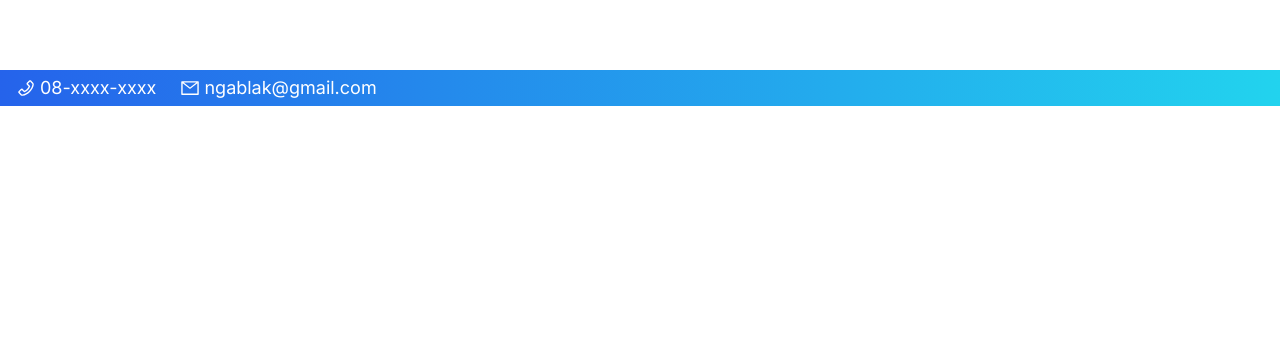
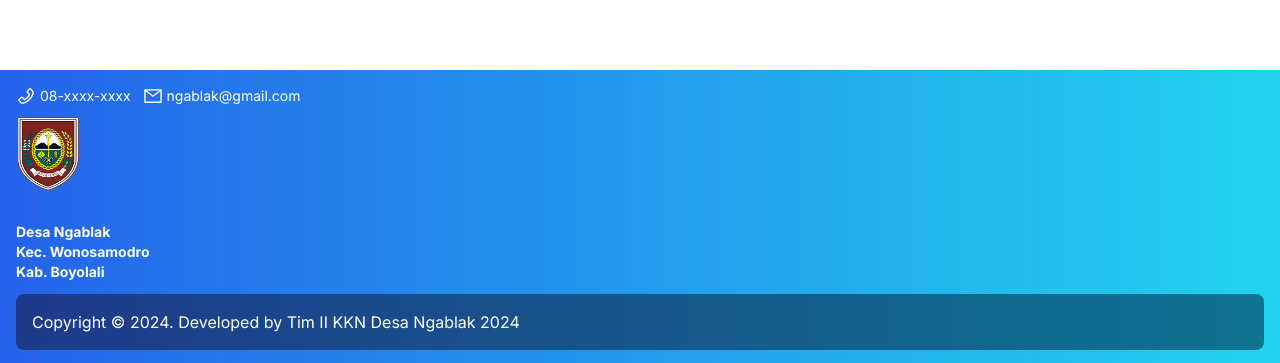
Before and after one commit to heronhoga/ngablak, a Next.js app: page / in a window 1280 px wide. Shown: the part 2635-2998 px from the top of the page. Before the commit the page ends 2741 px from the top, so only its background shows below. Built offline with nearby package versions, Linux system fonts and the light colour scheme; grey boxes are pictures that could not be loaded.

Commit message:
fix:fix footer content

```diff
--- a/app/created-components/Footer.tsx
+++ b/app/created-components/Footer.tsx
@@ -1,22 +1,43 @@
 import React from "react";
-import FiGlobe from "../icons/globe";
-import AiOutlinePhone from "../icons/phone";
-import AiOutlineMail from "../icons/email";
+import { FiGlobe } from "react-icons/fi";
+import { AiOutlinePhone, AiOutlineMail } from "react-icons/ai";
+import Image from "next/image";
+
 function Footer() {
   return (
-    <div>
-      <div
-        id="header"
-        className="flex flex-col justify-center md:flex-row md:justify-start items-start md:items-center bg-gradient-to-r from-blue-600 to-cyan-400 text-white p-1"
-      >
-        <div className="flex items-center space-x-1 mb-2 md:mb-0 md:mx-3">
-          <AiOutlinePhone className="text-xl" />
-          <h3 className="text-sm md:text-md lg:text-lg">08-xxxx-xxxx</h3>
+    <div
+      id="footer"
+      className="bg-gradient-to-r from-blue-600 to-cyan-400 text-white p-4"
+    >
+      <div className="flex flex-col justify-center items-center md:items-start space-y-2">
+        <div className="flex flex-col md:flex-row items-center md:items-start space-y-2 md:space-y-0 md:space-x-3">
+          <div className="flex items-center space-x-1">
+            <AiOutlinePhone className="text-xl" />
+            <h3 className="text-sm md:text-md">08-xxxx-xxxx</h3>
+          </div>
+          <div className="flex items-center space-x-1">
+            <AiOutlineMail className="text-xl" />
+            <h3 className="text-sm md:text-md">ngablak@gmail.com</h3>
+          </div>
         </div>
-        <div className="flex items-center space-x-1 md:mx-3">
-          <AiOutlineMail className="text-xl" />
-          <h3 className="text-sm md:text-md lg:text-lg">ngablak@gmail.com</h3>
+        <div className="flex flex-col items-center md:items-start space-y-1">
+          <Image
+            alt="kabupaten"
+            src={`/images/logo-kabupaten.png`}
+            width={448}
+            height={682}
+            className="h-12 w-[40px] md:h-20 md:w-[64px]"
+          />
+          <br />
+          <div id="text" className="text-center md:text-left">
+            <p className="text-sm font-bold">Desa Ngablak</p>
+            <p className="text-sm font-bold">Kec. Wonosamodro</p>
+            <p className="text-sm font-bold">Kab. Boyolali</p>
+          </div>
         </div>
+      </div>
+      <div className="mt-3 rounded-lg bg-gradient-to-r from-blue-900 to-cyan-700 text-white p-4">
+        <p>Copyright &copy; 2024. Developed by Tim II KKN Desa Ngablak 2024</p>
       </div>
     </div>
   );
```
